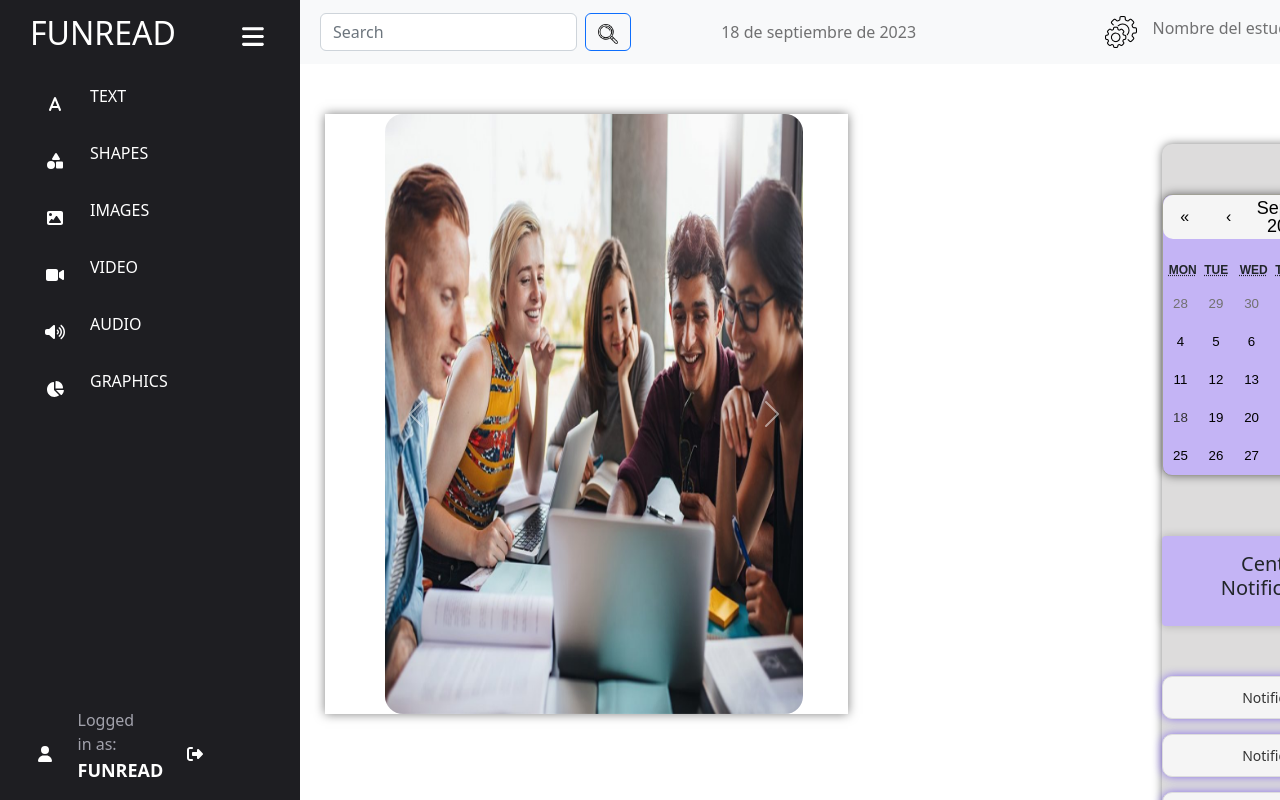
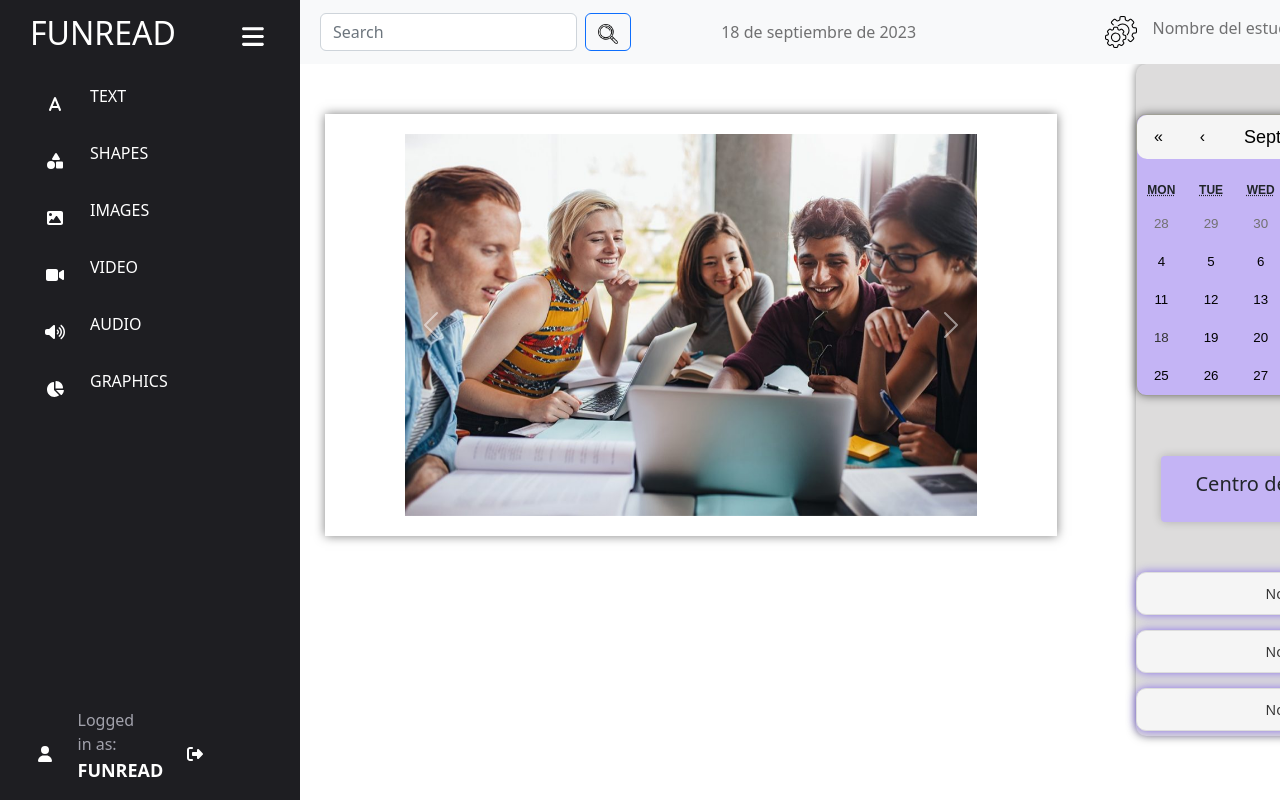
Before and after one commit to Funread/funread, a React (Create React App) app in the folder frontend/: page /POC-FR-149 in a window 1280 px wide. Built offline with nearby package versions, Linux system fonts and the light colour scheme.

Commit message:
cambios en carrusel y calendario
cambios en carrusel y calendario

```diff
--- a/frontend/src/Components/Shared/CalendarComponent/calendar.css
+++ b/frontend/src/Components/Shared/CalendarComponent/calendar.css
@@ -48,3 +48,18 @@
   .react-calendar__month-view__days__day--neighboringMonth {
     color: #727171;
   }
+
+
+
+
+  @media (max-width: 765px) {
+    .react-calendar {
+      position: absolute; /* Mantener posición absoluta */
+      top: 80%; /* Colocarlo en la mitad superior */
+
+      transform: translate(-50%, -50%);
+      width: 100%; /* Ancho completo */
+      max-width: 70%; /* Ancho máximo completo */
+      height: auto; /* Altura automática */
+    }
+  }
--- a/frontend/src/Components/Shared/Carousel/Carousel.css
+++ b/frontend/src/Components/Shared/Carousel/Carousel.css
@@ -1,14 +1,56 @@
+.carousel-container {
+  margin-left: 100px;
+  margin: 100px auto;
+  box-shadow: 0px 0px 10px rgba(0, 0, 0, 0.5);
+}
 
-.carousel-container {
-    max-width: 700px;
-    margin: 100px auto;
-    box-shadow: 0px 0px 10px rgba(0, 0, 0, 0.5);
+.carousel-inner img {
+  height: auto;
+  width: 100%;
+  display: block;
+}
+
+.custom-text {
+  color: white;
+}
+
+
+
+@media (max-width: 1000px) {
+  .carousel-container {
+    margin: 2% auto;
   }
 
   .carousel-inner img {
-    height: 600px;
-    width: auto;
+    max-width: 100%;
+    height: auto;
+
   }
-  .custom-text {
-    color: white;
+}
+
+
+
+@media (max-width: 750px) {
+  .carousel-container {
+    margin: 2% auto;
   }
+  .carousel-inner img {
+    max-width: 100%;
+    height: auto;
+    width: 100%;
+  }
+
+}
+
+
+@media (max-width: 600px) {
+  .carousel-container {
+    margin: 2% auto;
+  }
+  .carousel-inner img {
+    max-width: 100%;
+    height: auto;
+    width: 100%;
+  }
+
+}
--- a/frontend/src/Components/Shared/Dashboard/Dashboard.css
+++ b/frontend/src/Components/Shared/Dashboard/Dashboard.css
@@ -2,7 +2,7 @@
     margin: -50px 60px 40px 60px;
     overflow:auto;
     border-radius: 18px;
-    width: 80%;
+    padding: 20px;
 }
 
 .dashboard-header {
--- a/frontend/src/POC149/poc149.css
+++ b/frontend/src/POC149/poc149.css
@@ -1,9 +1,7 @@
 
 .right-panel {
   margin-left: 75%;
-  margin-top: 80px;
-  max-width: 60%;
-  min-height: 100vh;
+
   background-color: #dddcdc;
   display: flex;
   border-radius: 10px;
--- a/frontend/src/POC149/poc149.jsx
+++ b/frontend/src/POC149/poc149.jsx
@@ -25,11 +25,11 @@ function POC149() {
     <div class="col-12">
       <Navbar />
       <div style={{display:'flex', textAlign: 'center', marginLeft:'25px'}}>
-        <div class="col-5">
+        <div class="col-7">
           <Carousel/>
         </div>
 
-        <div class="col-4" style={{display:'flex', textAlign: 'center'}}>
+        <div class="col-1" style={{display:'flex', textAlign: 'center'}}>
 
             <div className="right-panel" >
               <RedContainer />
```
